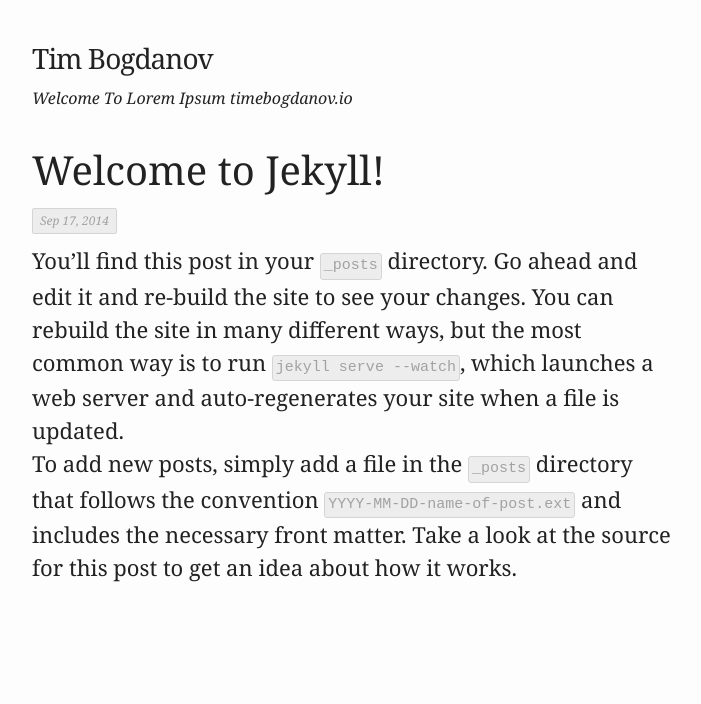
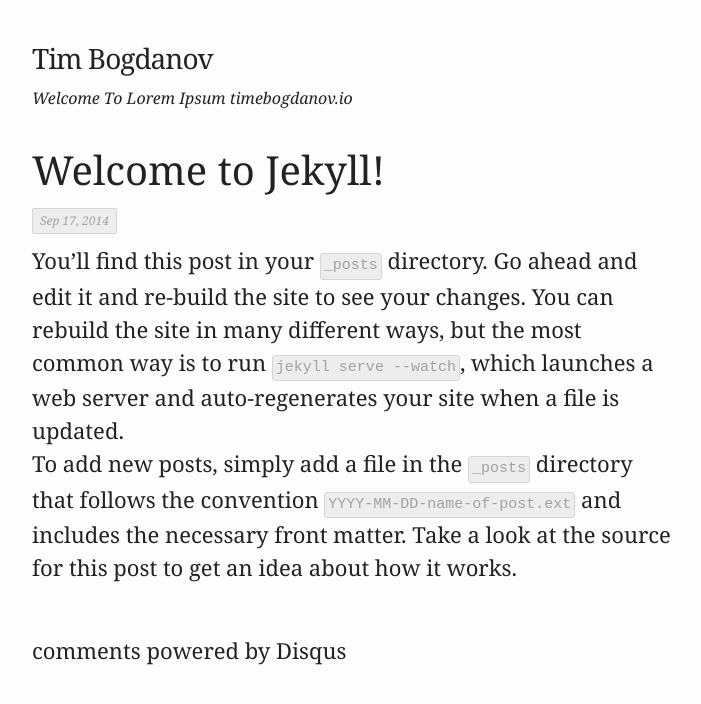
Before and after one commit to timbog80/timbog80.github.io, a Jekyll site: the page built from _posts/2014-09-17-welcome-to-jekyll.markdown, in a window 1280 px wide. Shown: the top 704 px of the page, without its empty margins (288-989 px from the left). Built offline with Jekyll 4.4.1, drawn with Linux system fonts in a browser that asks for light colours; nearby versions of some CDN libraries; comment, search, counter and statistics services are not loaded.

Commit message:
Add Disqus

```diff
--- a/_layouts/post.html
+++ b/_layouts/post.html
@@ -12,4 +12,20 @@
     {{ content }}
   </article>
 
+   <div id="disqus_thread"></div>
+    <script type="text/javascript">
+        /* * * CONFIGURATION VARIABLES: EDIT BEFORE PASTING INTO YOUR WEBPAGE * * */
+        var disqus_shortname = 'timbogdanov'; // required: replace example with your forum shortname
+
+        /* * * DON'T EDIT BELOW THIS LINE * * */
+        (function() {
+            var dsq = document.createElement('script'); dsq.type = 'text/javascript'; dsq.async = true;
+            dsq.src = '//' + disqus_shortname + '.disqus.com/embed.js';
+            (document.getElementsByTagName('head')[0] || document.getElementsByTagName('body')[0]).appendChild(dsq);
+        })();
+    </script>
+    <noscript>Please enable JavaScript to view the <a href="http://disqus.com/?ref_noscript">comments powered by Disqus.</a></noscript>
+    <a href="http://disqus.com" class="dsq-brlink">comments powered by <span class="logo-disqus">Disqus</span></a>
+
+
 </div>
--- a/_sass/_layout.scss
+++ b/_sass/_layout.scss
@@ -72,7 +72,7 @@
 
 .post-read {
   font-size: 16px;
-  display: block;
+  display: inline-block;
   margin: 20px 0 50px 0;
 
   &:hover {
@@ -84,23 +84,6 @@
   }
 }
 
-
-
-/**
- * Posts
- */
-
 .post-content {
-
-  h2 {
-    font-size: 28px;
-  }
-
-  h3 {
-    font-size: 24px;
-  }
-
-  h4 {
-    font-size: 20px;
-  }
+  margin-bottom: 50px;
 }
```
Also changed, not shown: css/main.scss (line endings or trailing spaces), 3 other files.
